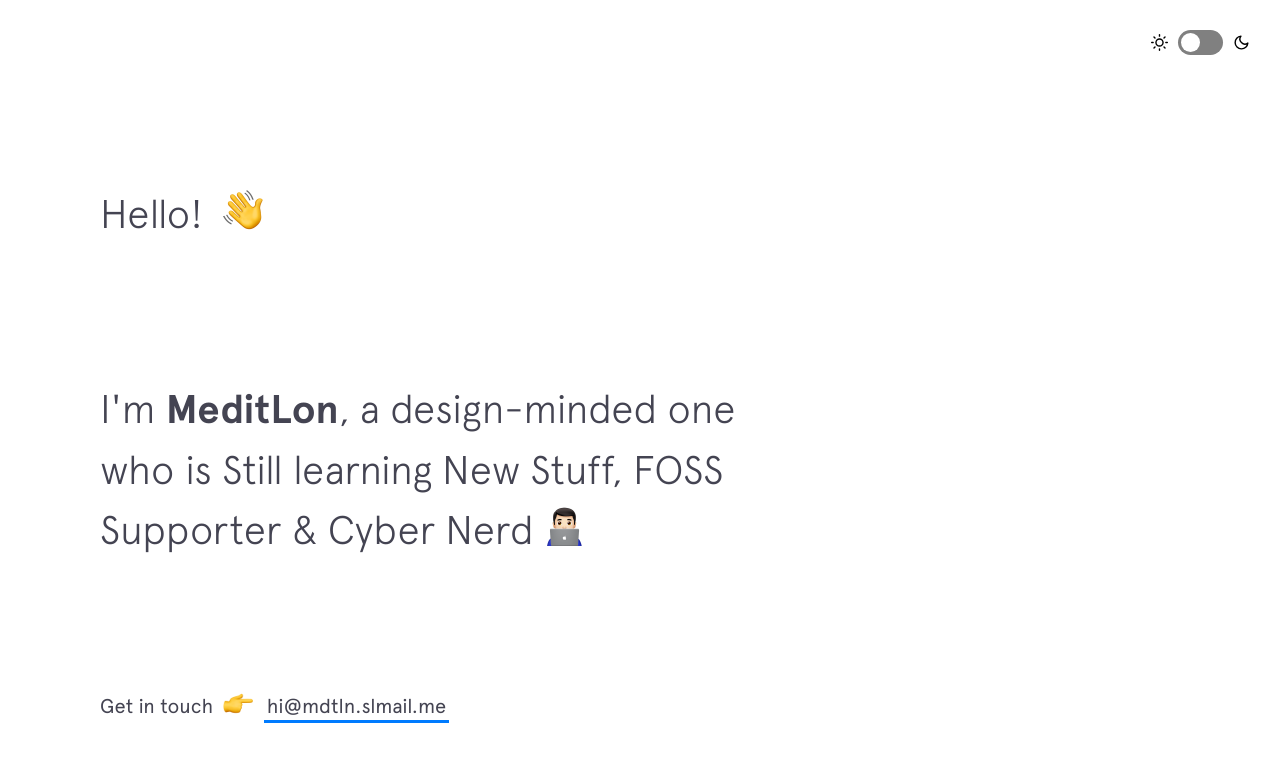
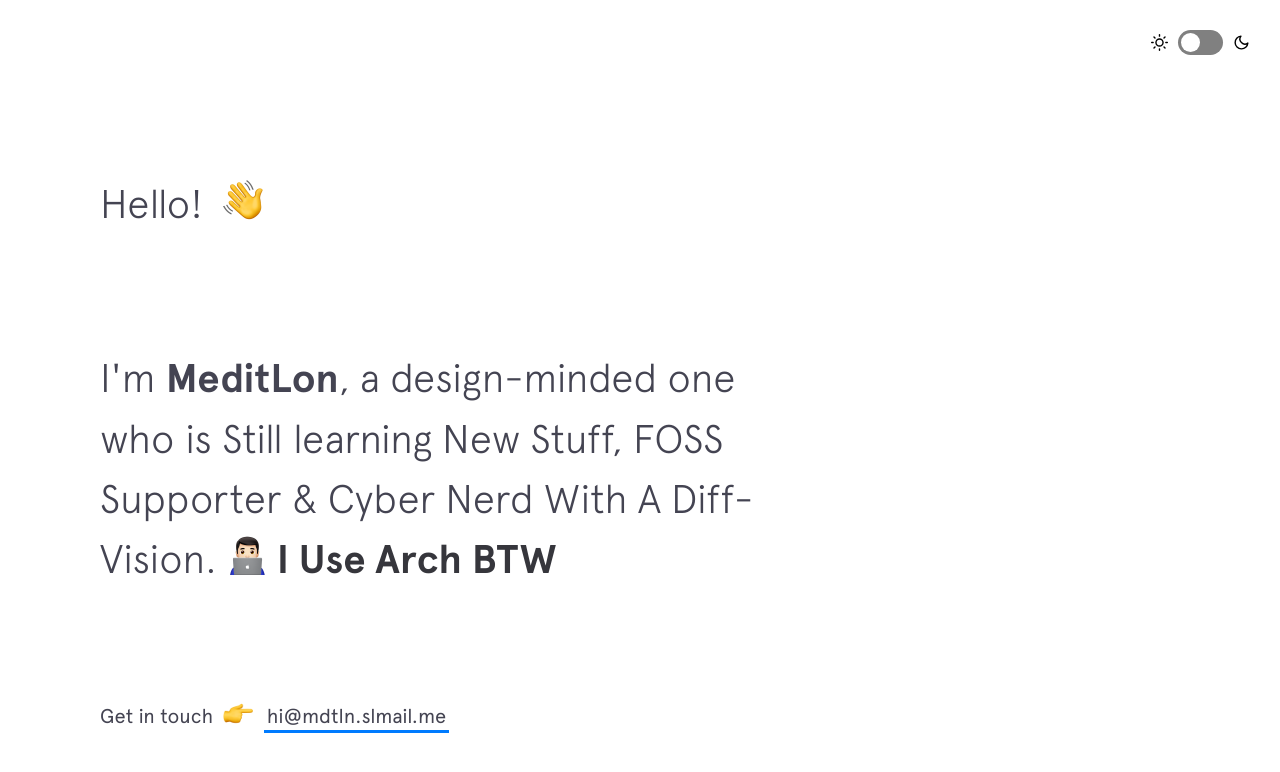
Before and after one commit to meditlon/meditlon.github.io, a Jekyll site: the page built from index.html, in a window 1280 px wide and 900 px high. Shown: the top 772 px of the window. Built offline with Jekyll 4.4.1, drawn with Linux system fonts in a browser that asks for light colours; nearby versions of some CDN libraries.

Commit message:
Update intro.html

```diff
--- a/_includes/intro.html
+++ b/_includes/intro.html
@@ -4,8 +4,8 @@
   </h1>
 
   <h2 class="intro__tagline">I'm
-    <span class="name"> MeditLon</span>, a design-minded one who is Still learning New Stuff, FOSS Supporter &amp; Cyber Nerd
-    <span class="emoji technologist"></span>
+    <span class="name"> MeditLon</span>, a design-minded one who is Still learning New Stuff, FOSS Supporter &amp; Cyber Nerd With A Diff- Vision.
+    <span class="emoji technologist"></span> <strong>I Use Arch BTW</strong>
   </h2>
 
   <h3 class="intro__contact">
```
